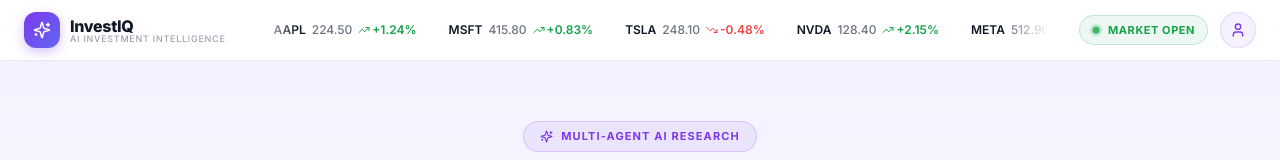
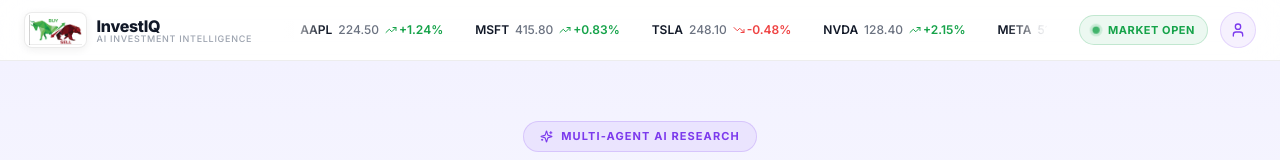
Before and after one commit to Anilllllllll/Inside-IIM, a Next.js app: page /dashboard in a window 1280 px wide. Shown: the top 160 px of the page. Built offline with nearby package versions, Linux system fonts and the light colour scheme; no server answers; the database is empty.

Commit message:
feat: update logo with user uploaded bull-bear image

```diff
--- a/src/app/page.tsx
+++ b/src/app/page.tsx
@@ -62,13 +62,18 @@
       >
         <div className="flex items-center gap-2.5">
           <div
-            className="w-9 h-9 rounded-xl flex items-center justify-center"
+            className="h-9 flex items-center justify-center overflow-hidden rounded-lg bg-white"
             style={{
-              background: "linear-gradient(135deg, #7C3AED, #6366F1)",
-              boxShadow: "0 4px 12px rgba(124,58,237,0.3)",
+              boxShadow: "0 2px 8px rgba(0,0,0,0.06)",
+              border: "1px solid rgba(0,0,0,0.08)",
+              padding: "2px 4px",
             }}
           >
-            <Sparkles style={{ width: 18, height: 18, color: "white" }} />
+            <img
+              src="/logo.png"
+              alt="InvestIQ Logo"
+              className="h-full w-auto object-contain"
+            />
           </div>
           <div className="flex flex-col leading-none">
             <span style={{ fontSize: 16, fontWeight: 800, color: "#111827", letterSpacing: "-0.02em" }}>
--- a/src/components/Navbar.tsx
+++ b/src/components/Navbar.tsx
@@ -2,7 +2,7 @@
 
 import React, { useState, useEffect } from "react";
 import Link from "next/link";
-import { TrendingUp, TrendingDown, User, Sparkles } from "lucide-react";
+import { TrendingUp, TrendingDown, User } from "lucide-react";
 
 const TICKERS = [
   { symbol: "AAPL", price: "224.50", change: "+1.24%", up: true },
@@ -44,13 +44,18 @@
         {/* Logo */}
         <Link href="/dashboard" className="flex items-center gap-2.5 group" style={{ textDecoration: "none" }}>
           <div
-            className="w-9 h-9 rounded-xl flex items-center justify-center"
+            className="h-9 flex items-center justify-center overflow-hidden rounded-lg bg-white"
             style={{
-              background: "linear-gradient(135deg, #7C3AED, #6366F1)",
-              boxShadow: "0 4px 12px rgba(124, 58, 237, 0.3)",
+              boxShadow: "0 2px 8px rgba(0,0,0,0.06)",
+              border: "1px solid rgba(0,0,0,0.08)",
+              padding: "2px 4px",
             }}
           >
-            <Sparkles className="w-4.5 h-4.5" style={{ color: "white", width: 18, height: 18 }} />
+            <img
+              src="/logo.png"
+              alt="InvestIQ Logo"
+              className="h-full w-auto object-contain"
+            />
           </div>
           <div className="flex flex-col leading-none">
             <span style={{ fontSize: 16, fontWeight: 800, color: "#111827", letterSpacing: "-0.02em" }}>
```
Also changed, not shown: public/logo.png (added).
